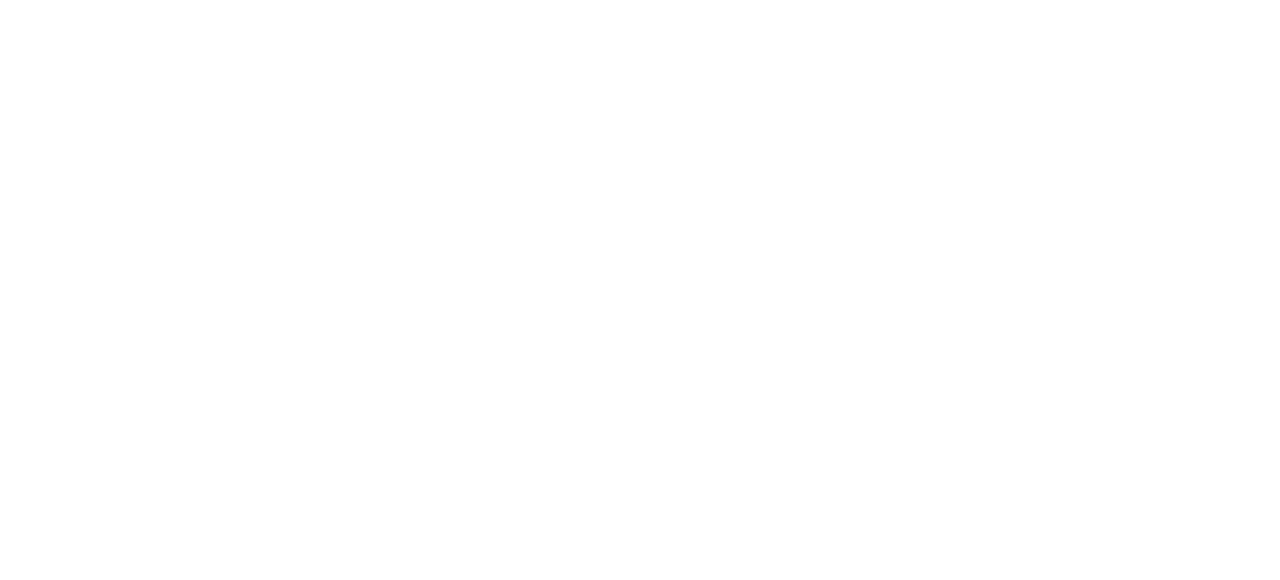
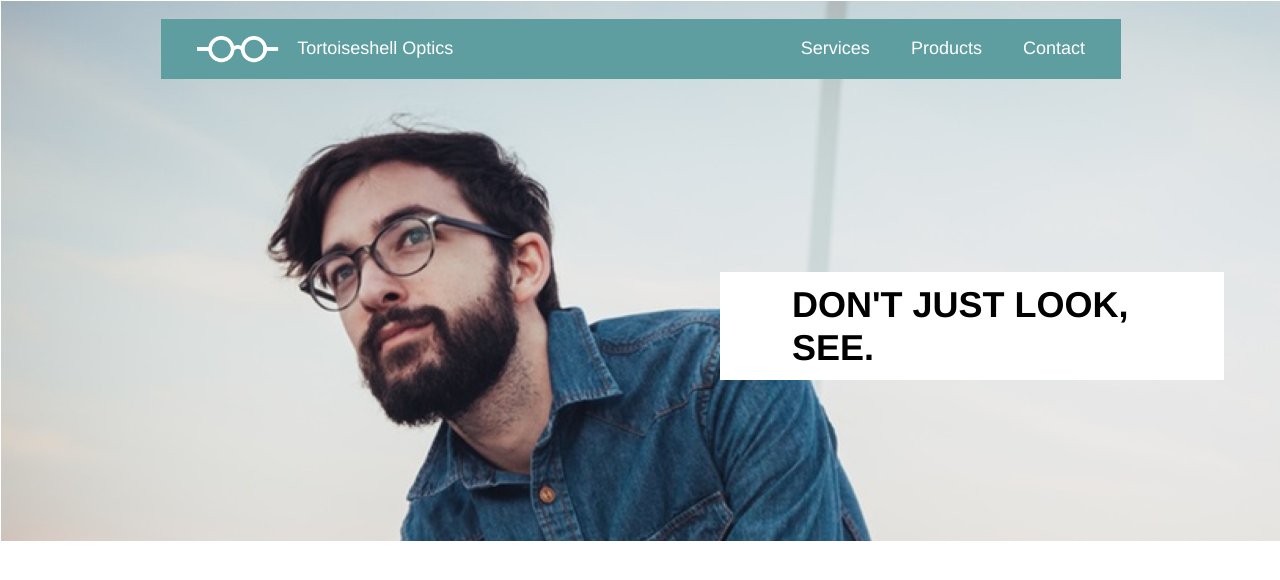
Before and after one commit to A-D1/tortoiseshell-optics, a plain HTML site: page index.html in a window 1280 px wide. Drawn offline with Linux system fonts and the light colour scheme.

Commit message:
Add top section

```diff
--- a/index.html
+++ b/index.html
@@ -1,9 +1,30 @@
 <!DOCTYPE html>
 <html>
   <head>
-    <title></title>
+    <title>Tortoiseshell Optics</title>
+    <link href="./resources/css/reset.css" type="text/css" rel="stylesheet">
+    <link href="./resources/css/style.css" type="text/css" rel="stylesheet">
   </head>
   <body>
-
+    <div class="top_section">
+      <div class="banner">
+        <header id="header">
+          <div class="image_white">
+            <img src="./resources/images/logo-white.png" alt="Logo"/>
+            <span>Tortoiseshell Optics</span>
+          </div>
+          <div>
+            <nav>
+              <span class="span">Services</span>
+              <span class="span">Products</span>
+              <span>Contact</span>
+            </nav>
+          </div>
+        </header>
+      </div>
+    </div>
+    <div>
+      <p>DON'T JUST LOOK, SEE.</p>
+    </div>
   </body>
 </html>
--- a/resources/css/style.css
+++ b/resources/css/style.css
@@ -0,0 +1,68 @@
+/* Universal Styles */
+* {
+  margin: 0;
+  padding: 0;
+  font-size: 18px;
+  line-height: 1.4;
+}
+/* Body */
+html,
+body {
+  font-size: 18px;
+  font-family: Helvetica, sans-serif;
+  line-height: 1.4;
+}
+/* Top Section */
+.top_section {
+  background: url("../images/glasses-bg.png") no-repeat;
+  background-size: cover;
+  height: 30rem;
+  width: 100%;
+  margin-top: 0;
+  border: 1px solid white;
+  display: flex;
+  justify-content: center;
+}
+/* Top Banner */
+#header {
+  background-color: cadetblue;
+  color: white;
+  width: 960px;
+  height: 60px;
+  margin: 1rem 2rem;
+  display: inline-flex;
+  align-items: center;
+  justify-content: space-between;
+}
+#header div {
+  margin: 1rem 2rem;
+}
+.image_white {
+  display: inline-flex;
+  align-items: center;
+}
+#header img {
+  height: 1.5rem;
+  margin-right: 1rem;
+}
+#header .span {
+  margin-right: 2rem;
+}
+.banner {
+  height: 6rem;
+}
+/* Slogan */
+p {
+  position: relative;
+  bottom: 15rem;
+  left: 40rem;
+  background-color: white;
+  padding: 1.5rem 4rem;
+  font-weight: bold;
+  font-size: 2rem;
+  line-height: 1.2;
+  height: 3rem;
+  width: 20rem;
+  display: flex;
+  align-items: center;
+}
```
